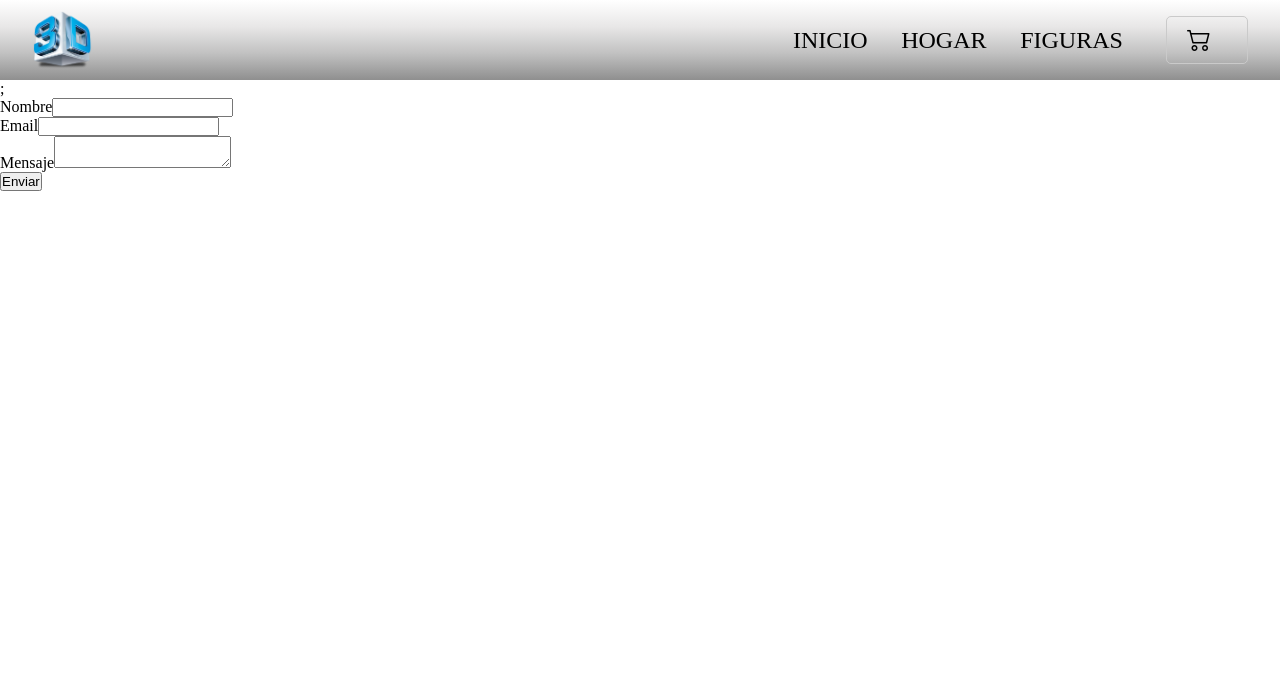
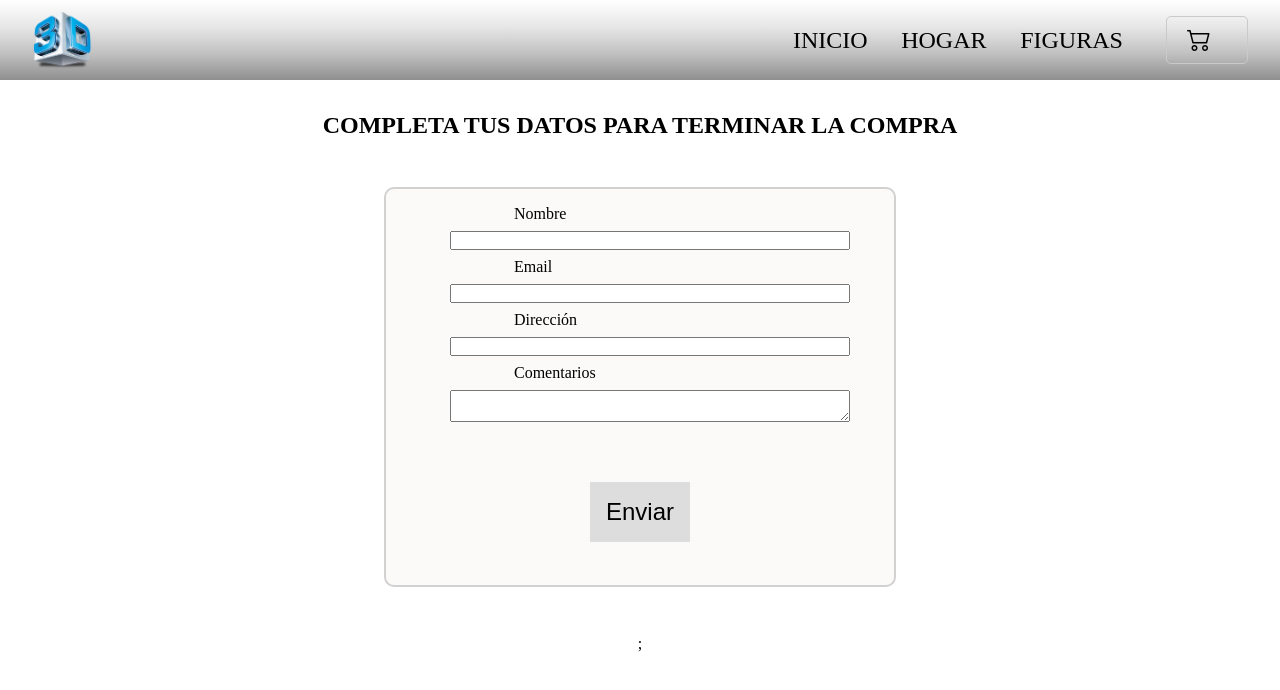
Before and after one commit to OscarMorales74/Entrega-Final-React-Morales, a React (Create React App) app: page /contactForm in a window 1280 px wide. Shown: the top 690 px of the page. Built offline with nearby package versions, Linux system fonts and the light colour scheme.

Commit message:
agregue funcionalidad para finalizar la compra y botones para mejor navegabilidad

```diff
--- a/src/app.css
+++ b/src/app.css
@@ -115,15 +115,21 @@
     display: block;
     top: 5rem;
     font-size: 2rem;
-  height: 100%;
-  max-height: 100%;
+    height: 80%;
+    max-height: 80%;
     overflow: hidden;
-  overflow-wrap: break-word; }
+    overflow-wrap: break-word;
+  }
+.content .precioenDetalleProd {
+  position: relative;
+  top: 3rem;
+  font-size: 2.5rem;
+}
 .counter {
   display: flex;
   flex-direction: row;
   position: relative;
-  top: 8rem;
+  top: 4rem;
   left: 1rem;
   align-items: center;
 }
@@ -136,29 +142,37 @@
   border: none;
   border-radius: 5px;
   color: #fff;
-  background-color: #069ff8;
+  background-color: #179906;
   cursor: pointer;
+  transition: 0.3s;
+}
+.counter .btnPlusminusCarrito:hover {
+  color: #000;
+  background-color: #37ff00;
 }
 .cantAagregar {
   position: relative;
   left: 1rem;
   font-size: 2rem;
   margin: 0 1rem;
-  font-weight: bold; }
+  font-weight: bold;
+}
 .agregarAlCarrito {
   position: relative;
   left: 3rem;
   font-size: 1.5rem;
   padding: 1rem;
   border: none;
-  color: #ffffff;
-  background-color: #069ff8;
+  color: #000;
+  background-color: #ddd;
   cursor: pointer;
   transition: 0.3s;
 }
 .agregarAlCarrito:hover {
   color: #000;
-  background-color: #b2f30e;
+  background-color: #37ff00;
+  border: 1px solid #c7ffb7;
+  box-shadow: 1px 1px 5px #3cfa1b;
 }
 .volveraProductos {
   text-decoration: none;
@@ -167,14 +181,16 @@
   font-size: 1.5rem;
   padding: 1rem;
   border: none;
-  color: #ffffff;
-  background-color: #069ff8;
+  color: #000;
+  background-color: #ddd;
   cursor: pointer;
   transition: 0.3s;
 }
 .volveraProductos:hover {
   color: #000;
-  background-color: #b2f30e;
+  background-color: #37ff00;
+  border: 1px solid #c7ffb7;
+  box-shadow: 1px 1px 5px #3cfa1b;
 }
 .btnTerminarCompra {
   position: relative;
@@ -187,12 +203,15 @@
   border: none;
   border-radius: 5px;
   color: #fff;
-  background-color: #069ff8;
+  color: #000;
+  background-color: #ddd;
   transition: 0.3s;
 }
 .btnTerminarCompra:hover {
   color: #000;
-  background-color: #b2f30e;
+  background-color: #37ff00;
+  border: 1px solid #c7ffb7;
+  box-shadow: 1px 1px 5px #3cfa1b;
 }
 .seguirComprando {
   text-decoration: none;
@@ -202,14 +221,16 @@
   font-size: 1.5rem;
   padding: 1rem;
   border: none;
-  color: #ffffff;
-  background-color: #069ff8;
+  color: #000;
+  background-color: #ddd;
   cursor: pointer;
   transition: 0.3s;
 }
 .seguirComprando:hover {
   color: #000;
-  background-color: #b2f30e;
+  background-color: #37ff00;
+  border: 1px solid #c7ffb7;
+  box-shadow: 1px 1px 5px #3cfa1b;
 }
 
 /* ESTILOS DE CONTENEDOR DE PRODUCTOS EN ITEMLISTCONTAINER */
@@ -233,8 +254,8 @@
   justify-items: stretch;
   gap: 0.6rem;
   width: 100%;
-  background: linear-gradient(to bottom, #ffffffe9, #c3c3c3e6, #cbcbcbf2, #f8f8f8f2);}
-
+  background: linear-gradient(to bottom, #ffffffe9, #c3c3c3e6, #cbcbcbf2, #f8f8f8f2);
+}
 .contenedorProd .prod {
   display: flex;
   flex-direction: column;
@@ -245,12 +266,13 @@
   margin: 3rem;background: linear-gradient(to bottom, #ffffffe9, #c3c3c3e6, #cbcbcbf2, #f8f8f8f2);
   transition: 0.3s ease all;
   border-radius: 10px;
-  box-shadow: 0 0 1px black; }
+  box-shadow: 0 0 1px black;
+}
 .contenedorProd .prod:hover {
   scale: 1.005;
   background: white;
-    box-shadow: 1px 1px 4px #7d7d7d5f;  }
-
+  box-shadow: 1px 1px 4px #7d7d7d5f;
+}
 .contenedorProd .prod .prodImg {
   width: 90%;
   height: 50%;
@@ -258,8 +280,8 @@
   object-fit: cover;
   margin: 1rem;
   border: 1px solid #ddd;
-  border-radius: 10px 10px 0 0;}
-
+  border-radius: 10px 10px 0 0;
+}
 .contenedorProd .prod .tituloProdList {
   position: absolute;
   text-align: start;
@@ -268,8 +290,8 @@
   font-size: 2.0rem;
   color: #000;
   overflow: hidden;
-  overflow-wrap: break-word;}
-
+  overflow-wrap: break-word;
+}
 .contenedorProd .prod .descripcionProdList {
   text-align: start;
   position: absolute;
@@ -281,8 +303,8 @@
   height: 2rem;
   width: 80%;
   color: #000000;
-  overflow: hidden; }
-
+  overflow: hidden;
+}
 .contenedorProd .prod .precioProdList {
   font-weight: bold;
   text-align: right;
@@ -294,8 +316,8 @@
   padding-bottom: 0.5rem;
   font-size: 1.8rem;
   width: 40%;
-    color: #000000; }
-
+  color: #000000;
+}
 /* ESTILOS DEL CARRITO */
 .contenedorCarrito {
   display: flex;
@@ -324,8 +346,16 @@
   top: 4rem;
   font-size: 2rem;
   padding: 1rem;
-  border-radius: 10px;
-  background-color: #2eed08;
+  text-decoration: none;
+  color: #000;
+  background-color: #ddd;
+  transition: 0.3s;
+}
+.buscarenCarritoVacio:hover {
+  color: #000;
+  background-color: #37ff00;
+  border: 1px solid #c7ffb7;
+  box-shadow: 1px 1px 5px #3cfa1b;
 }
 .tituloenCarrito {
   padding: 4rem;
@@ -359,39 +389,125 @@
 .precioTotalenCarrito {
   position: relative;
   font-size: 2rem;
-  top: 5rem;
+  top: 3rem;
 }
 .comprar {
   text-decoration: none;
   position: relative;
-    top: 2rem;
-    left: -20rem;
+  top: 5rem;
   font-size: 1.5rem;
   padding: 1rem;
   border: none;
-    color: #ffffff;
-    background-color: #069ff8;
+  color: #000;
+  background-color: #ddd;
   cursor: pointer;
   transition: 0.3s;
 }
 .comprar:hover {
   color: #000;
-    background-color: #b2f30e;
+  background-color: #37ff00;
+  border: 1px solid #c7ffb7;
+  box-shadow: 1px 1px 5px #3cfa1b;
 }
 .seguirComprandoenCarrito {
   text-decoration: none;
   position: relative;
-  top: -2rem;
-  left: 20rem;
+  top: 5rem;
+  left: -2rem;
   font-size: 1.5rem;
   padding: 1rem;
   border: none;
-  color: #ffffff;
-  background-color: #069ff8;
+  color: #000;
+  background-color: #ddd;
   cursor: pointer;
   transition: 0.3s;
 }
 .seguirComprandoenCarrito:hover {
   color: #000;
-  background-color: #b2f30e;
+  background-color: #37ff00;
+  border: 1px solid #c7ffb7;
+  box-shadow: 1px 1px 5px #3cfa1b;
 }
+.limpiarCarrito {
+  text-decoration: none;
+  position: relative;
+  top: 5rem;
+  left: 2rem;
+  font-size: 1.5rem;
+  padding: 1rem;
+  border: none;
+  color: #000;
+  background-color: #aaa;
+  cursor: pointer;
+  transition: 0.3s;
+}
+.limpiarCarrito:hover {
+  color: #ffffff;
+  background-color: #ff0000;
+  border: 2px solid #fc8989;
+  box-shadow: 1px 1px 5px #fa1b1b;
+}
+.formulario {
+  display: flex;
+  flex-direction: column;
+  justify-content: center;
+  align-items: center;
+}
+.instruccionForm {
+  text-align: center;
+  text-transform: uppercase;
+  margin-top: 2rem;
+}
+.containerForm {
+  display: flex;
+  flex-direction: column;
+  align-items: start;
+  position: relative;
+  width: 40%;
+  height: 25rem;
+  margin: 3rem;
+  padding: 1rem;
+  border: solid 2px #cacacad6;
+  border-radius: 10px;
+  background-color: #efece94a;
+  text-decoration: none;
+}
+.inputText {
+  display: inline-block;
+  position: relative;
+  left: 7rem;
+  width: 12rem;
+}
+.inputForm {
+  position: relative;
+  width: 25rem;
+  left: 3rem;
+  margin: 0.5rem 0;
+}
+.btnEnviarForm {
+  position: relative;
+  align-self: center;
+  top: 3rem;
+  text-decoration: none;
+  font-size: 1.5rem;
+  padding: 1rem;
+  border: none;
+  color: #000;
+  background-color: #ddd;
+  cursor: pointer;
+  transition: 0.3s;
+}
+.btnEnviarForm:hover {
+  color: #000;
+  background-color: #37ff00;
+  border: 1px solid #c7ffb7;
+  box-shadow: 1px 1px 5px #3cfa1b;
+}
+.CompraConfirmada {
+  display: flex;
+  flex-direction: column;
+  justify-content: center;
+  text-align: center;
+  font-size: 1.2rem;
+  gap: 1rem;
+}
--- a/src/components/Cart/index.jsx
+++ b/src/components/Cart/index.jsx
@@ -2,29 +2,10 @@ import React from "react";
 import { Link } from "react-router-dom";
 import { useCartContext } from "../../context/CartContext";
 import ItemCarrito from "../ItemCarrito";
-import { addDoc, collection, getFirestore } from 'firebase/firestore';
 
 
 const Cart = () => {
-    const { cart, totalPrecio } = useCartContext();
-
-    const order = {
-        buyer: {
-            name: 'Juan',
-            email: 'juanpere@gmail.com',
-            phone: '123456789',
-            address: 'calle cualquiera 1234'
-        },
-        items: cart.map(producto => ({ id: producto.id, title: producto.title, precio: producto.precio, quantity: producto.quantity })),
-        total: totalPrecio(),
-    }
-
-    const handleClick = ({ id }) => {
-        const db = getFirestore();
-        const orderCollection = collection(db, 'orders');
-        addDoc(orderCollection, order)
-        .then({ id })
-    }
+    const { cart, totalPrecio, limpiarCarrito } = useCartContext();
 
     if (cart.length === 0) {
         return (
@@ -43,8 +24,11 @@ const Cart = () => {
             <p className="precioTotalenCarrito">
                 total: $ {totalPrecio()}
             </p>
-            <button className="comprar" onClick={handleClick}><Link to='/contactForm'>Confirmar Compra</Link></button>
-            <button className="seguirComprandoenCarrito"><Link to='/'>Seguir comprando</Link></button>
+            <div>
+                <Link className="seguirComprandoenCarrito" to='/'>Seguir comprando</Link>
+                <Link className="comprar" to='/contactForm'>Confirmar Compra</Link>
+                <button className="limpiarCarrito" onClick={limpiarCarrito}>Limpiar carrito</button>
+            </div>
         </div>
     )
 }
--- a/src/components/ContactForm/index.jsx
+++ b/src/components/ContactForm/index.jsx
@@ -1,12 +1,19 @@
 import { addDoc, collection, getFirestore } from "firebase/firestore";
 import React, { useState } from "react";
+import { useCartContext } from "../../context/CartContext";
 
 const ContactForm = () => {
+
+    const { cart, totalPrecio} = useCartContext();
 
     const formBase = {
         name: '',
         email: '',
+        address: '',
         message: '',
+        items: cart.map(producto => ({ id: producto.id, title: producto.title, precio: producto.precio, quantity: producto.quantity })),
+        date: Date.now(),
+        total: totalPrecio()
     };
 
     const [form, setForm] = useState(formBase);
@@ -28,46 +35,55 @@ const ContactForm = () => {
 
     const inputChangeHandler = (ev) => {
         const {value, name} = ev.target;
-        setForm({...form, [name]: value});
+        setForm({...form, [name]: value,});
     };
 
     return (
-    <div>
-        {typeof id !== 'undefined' ?
-            (<p> El formulario se ha enviado con el ID: {id}</p>) :
-            ( '' )};
-        <form onSubmit={submitHandler}>
+    <div className="formulario">
+        <h2 className="instruccionForm">Completa tus datos para terminar la compra</h2>
+        <form className="containerForm" onSubmit={submitHandler}>
             <div>
-                <label htmlFor='name'>Nombre</label>
-                <input
+                <label className="inputText" htmlFor='name'>Nombre</label>
+                <input className="inputForm"
                     name='name'
                     id='name'
                     value={form.name}
-                    onChange={inputChangeHandler}
-                />
+                    onChange={inputChangeHandler} />
             </div>
             <div>
-                <label htmlFor='email'>Email</label>
-                <input
+                <label className="inputText" htmlFor='email'>Email</label>
+                <input className="inputForm"
                     type= 'email'
                     name='email'
                     id='email'
                     value={form.email}
-                    onChange={inputChangeHandler}
-                />
+                    onChange={inputChangeHandler} />
             </div>
             <div>
-                <label htmlFor='message'>Mensaje</label>
-                <textarea
+                <label className="inputText" htmlFor='address'>Dirección</label>
+                <input className="inputForm"
+                    name='address'
+                    id='address'
+                    value={form.address}
+                    onChange={inputChangeHandler} />
+            </div>
+            <div>
+                <label className="inputText" htmlFor='message'>Comentarios</label>
+                <textarea className="inputForm"
                     name='message'
                     id='message'
                     value={form.message}
-                    onChange={inputChangeHandler}
-                >
-                </textarea>
+                    onChange={inputChangeHandler} ></textarea>
             </div>
-            <button>Enviar</button>
-        </form>
+            <button className="btnEnviarForm">Enviar</button>
+        </form>;
+        {typeof id !== 'undefined' ?
+            (<div className="CompraConfirmada">
+            <p> El formulario se ha enviado con el ID: {id}</p>
+            <p> El total de tu compra es: $ {formBase.total}</p>
+            <p> ¡Gracias por tu compra!</p>
+            </div>) :
+            ( '' )}
     </div>
 )};
 
--- a/src/components/ItemCount/index.jsx
+++ b/src/components/ItemCount/index.jsx
@@ -27,8 +27,7 @@ export const ItemCount = ({ initial, stock, onAdd }) => {
                 <button className='agregarAlCarrito' disabled={stock <= 0} onClick={() => onAdd(count)}>Agregar al carrito</button>
             </div>
             <div>
-            <button className="volveraProductos">
-            <Link to='/'>Volver a Productos</Link></button>
+            <Link className="volveraProductos" to='/'>Volver a Productos</Link>
             </div>
         </div>
     );
--- a/src/components/ItemDetail/index.jsx
+++ b/src/components/ItemDetail/index.jsx
@@ -27,11 +27,12 @@ export const ItemDetail = ({ lista }) => {
                 <div className="content">
                     <h1 className="tituloDetalle">{lista.title}</h1>
                     <p className="descrDetalle"> {lista.descrdetallada}</p>
+                    <h2 className="precioenDetalleProd">$ {lista.precio}</h2>
                     {
                         goToCart ?
                         <div>
-                        <button className="btnTerminarCompra"><Link to='/cart'>Ver tu Carrito</Link> </button>
-                        <button className="seguirComprando"><Link to='/'>Seguir comprando</Link></button>
+                        <Link className="btnTerminarCompra" to='/cart'>Ver tu Carrito</Link>
+                        <Link className="seguirComprando" to='/'>Seguir comprando</Link>
                         </div>:
                         <ItemCount initial={1} stock={5} onAdd={onAdd} />
                     }
--- a/src/context/CartContext/index.jsx
+++ b/src/context/CartContext/index.jsx
@@ -16,8 +16,6 @@ const CartProvider = ({ children }) => {
             setCart([ ...cart, { ...item, quantity }]);
         }
     }
-
-    console.log('carrito: ', cart);
 
     const totalPrecio = () => {
         return cart.reduce((prev, act) => prev + act.quantity * act.precio, 0);
```
Also changed, not shown: src/components/ItemListContainer/index.jsx (line endings or trailing spaces), 1 other file (tests, documents, lock files or other folders). Lines whose indentation alone changed are shown as unchanged.
